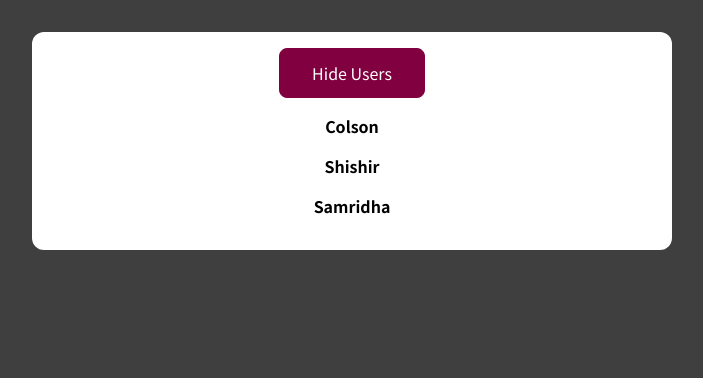
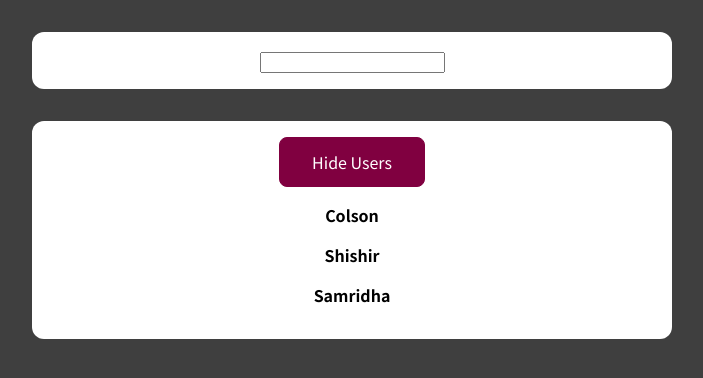
Before and after one commit to colson0x1/class-components, a React (Create React App) app: page / in a window 1280 px wide. Shown: the top 378 px of the page, without its empty margins (288-991 px from the left). Built offline with nearby package versions, Linux system fonts and the light colour scheme.

Commit message:
add user finder component

```diff
--- a/src/App.js
+++ b/src/App.js
@@ -1,9 +1,9 @@
-import Users from './components/Users';
+import UserFinder from './components/UserFinder';
 
 function App() {
   return (
     <div>
-      <Users />
+      <UserFinder />
     </div>
   );
 }
--- /dev/null
+++ b/src/components/UserFinder.js
@@ -0,0 +1,36 @@
+import { Fragment, useState, useEffect } from 'react';
+
+import Users from './Users';
+import classes from './UserFinder.module.css';
+
+const DUMMY_USERS = [
+  { id: 'u1', name: 'Colson' },
+  { id: 'u2', name: 'Shishir' },
+  { id: 'u3', name: 'Samridha' },
+];
+
+const UserFinder = () => {
+  const [filteredUsers, setFilteredUsers] = useState(DUMMY_USERS);
+  const [searchTerm, setSearchTerm] = useState('');
+
+  useEffect(() => {
+    setFilteredUsers(
+      DUMMY_USERS.filter((user) => user.name.includes(searchTerm)),
+    );
+  }, [searchTerm]);
+
+  const searchChangeHandler = (event) => {
+    setSearchTerm(event.target.value);
+  };
+
+  return (
+    <Fragment>
+      <div className={classes.finder}>
+        <input type='search' onChange={searchChangeHandler} />
+      </div>
+      <Users users={filteredUsers} />
+    </Fragment>
+  );
+};
+
+export default UserFinder;
--- /dev/null
+++ b/src/components/UserFinder.module.css
@@ -0,0 +1,8 @@
+.finder {
+  margin: 2rem auto;
+  background-color: white;
+  padding: 1rem;
+  border-radius: 12px;
+  max-width: 40rem;
+  text-align: center;
+}
--- a/src/components/Users.js
+++ b/src/components/Users.js
@@ -3,11 +3,13 @@
 
 import classes from './Users.module.css';
 
+/*
 const DUMMY_USERS = [
   { id: 'u1', name: 'Colson' },
   { id: 'u2', name: 'Shishir' },
   { id: 'u3', name: 'Samridha' },
 ];
+*/
 
 class Users extends Component {
   constructor() {
@@ -31,7 +33,7 @@
   render() {
     const usersList = (
       <ul>
-        {DUMMY_USERS.map((user) => (
+        {this.props.users.map((user) => (
           <User key={user.id} name={user.name} />
         ))}
       </ul>
```
